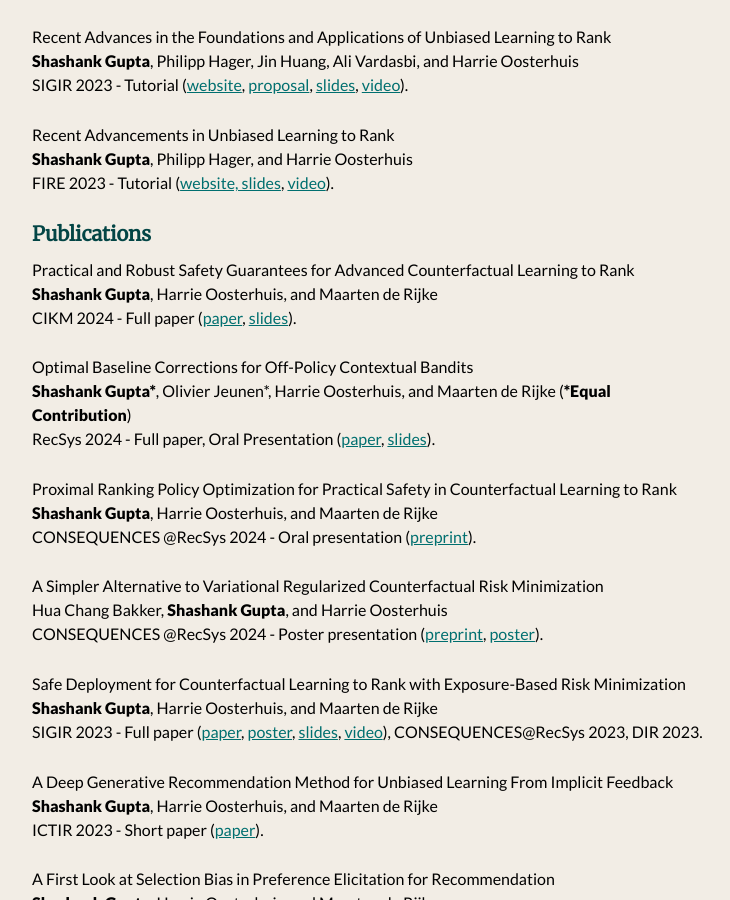
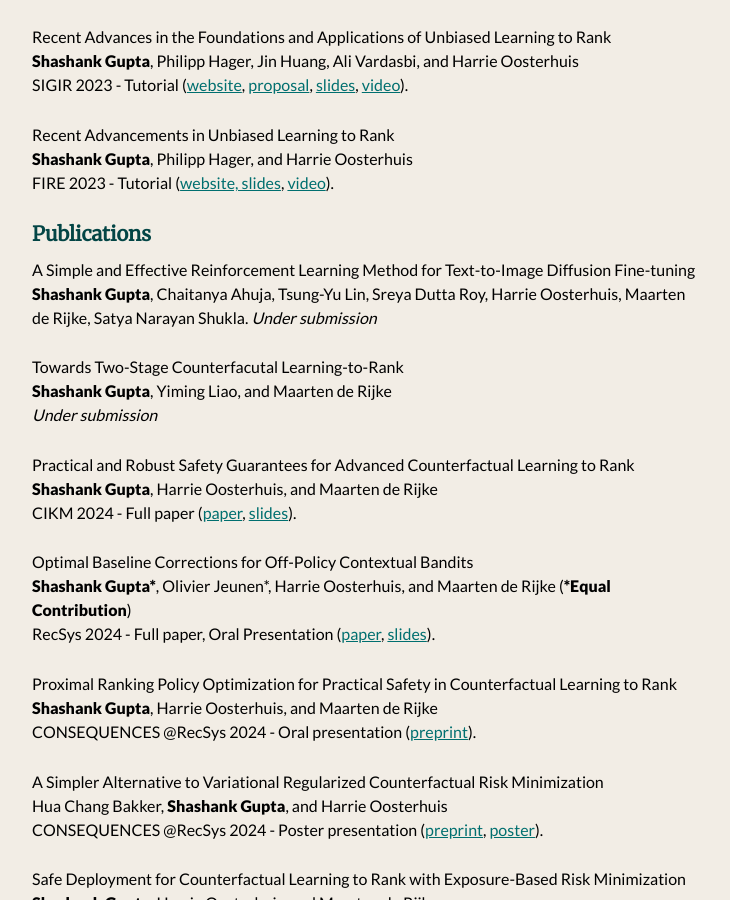
Before and after one commit to shashankg7/shashankg7.github.io, a Jekyll site: the page built from publications.md, in a window 1280 px wide and 900 px high, scrolled down 304 px. Shown: the whole window, without its empty margins (272-1002 px from the left). Built offline with Jekyll 4.4.1, drawn with Linux system fonts in a browser that asks for light colours; nearby versions of some CDN libraries.

Commit message:
Update publications.md

```diff
--- a/publications.md
+++ b/publications.md
@@ -20,6 +20,14 @@
 FIRE 2023 - Tutorial ([website, slides](https://sites.google.com/view/fire-2023-ultr-tutorial/home), [video](https://www.youtube.com/watch?v=fcqCkjgOnJ8)).
 
 ### Publications
+
+A Simple and Effective Reinforcement Learning Method for Text-to-Image Diffusion Fine-tuning <br>
+<b>Shashank Gupta</b>, Chaitanya Ahuja, Tsung-Yu Lin, Sreya Dutta Roy, Harrie Oosterhuis, Maarten de Rijke, Satya Narayan Shukla.
+*Under submission*
+
+Towards Two-Stage Counterfacutal Learning-to-Rank <br>
+<b>Shashank Gupta</b>, Yiming Liao, and Maarten de Rijke <br>
+*Under submission*
 
 Practical and Robust Safety Guarantees for Advanced Counterfactual Learning to Rank <br>
 <b>Shashank Gupta</b>, Harrie Oosterhuis, and Maarten de Rijke <br>
```
